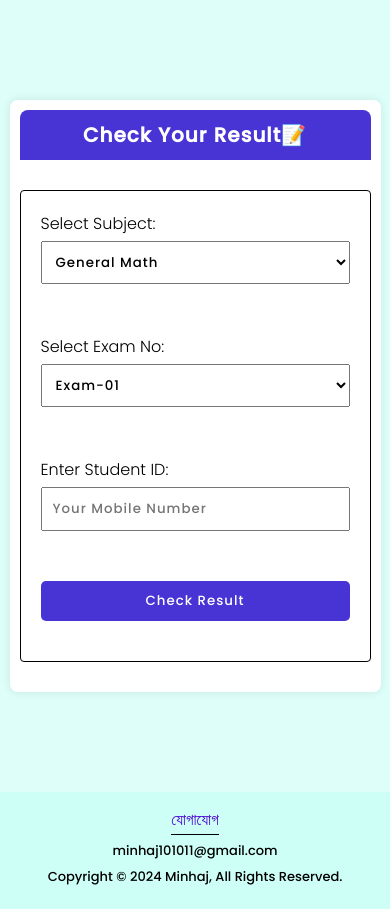
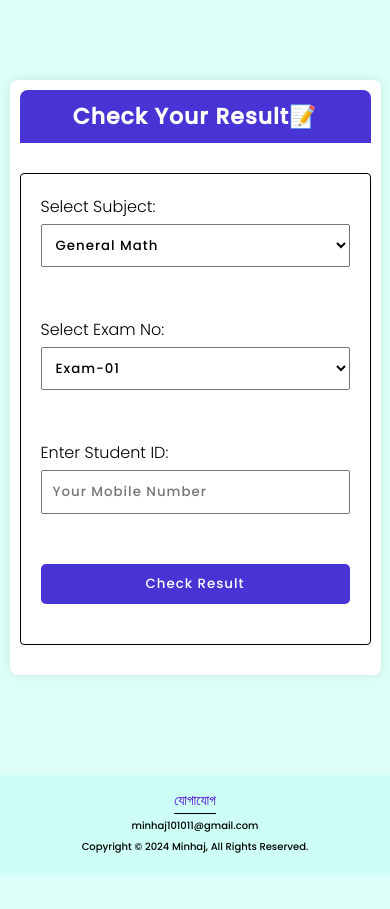
Before and after one commit to redcat3301/redcat3301.github.io, a plain HTML site: page result_folder/result.html in a window 390 px wide. After the commit the page ends 875 px from the top, so only its background shows below. Drawn offline with nearby package versions, Linux system fonts and the light colour scheme.

Commit message:
change position of exam result checker container and remove back button for mobile user

```diff
--- a/CSS/all.css
+++ b/CSS/all.css
@@ -73,12 +73,9 @@
 }
 /* Responsive design */
 @media (max-width: 768px) {
-    .container {
-        justify-content: center; /* Center container items on mobile */
-    }
+    .container {justify-content: center; /* Center container items on mobile */}
 }
 @media (max-width: 480px) {
-    .container {
-        justify-content: center; /* Center container items on mobile */
-    }
+    .container {justify-content: center; /* Center container items on mobile */}
+    .back-button {display: none;}
 }
--- a/CSS/result.css
+++ b/CSS/result.css
@@ -163,11 +163,14 @@ footer {
 @media (max-width: 480px) {
     .back-button {display: none;}
     header h1 {
-        font-size: 20px; /* Smaller font size for very small screens */
+        font-size: 22px; /* Smaller font size for very small screens */
     }
     .container {
         width: 90%;
         padding: 10px; /* Further reduced padding for very small screens */
+        margin-top: 80px;
     }
-    footer {padding: 15px 10px;}
+    footer {padding: 15px 10px;
+    .footer-content{font-size: 10px;} .footer-content small{font-size: 14px;}
+    }
 }
```
